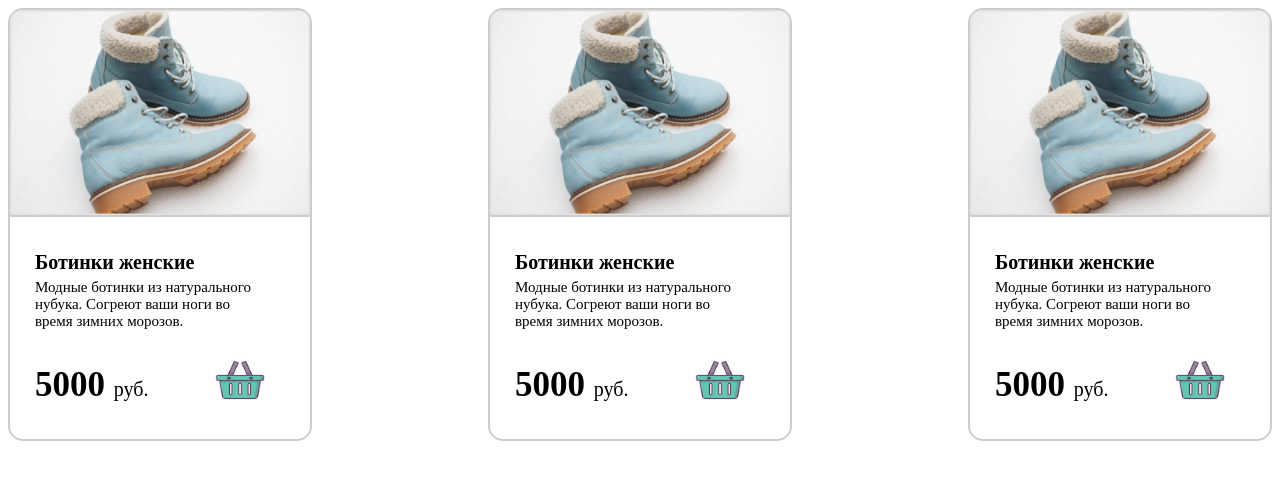
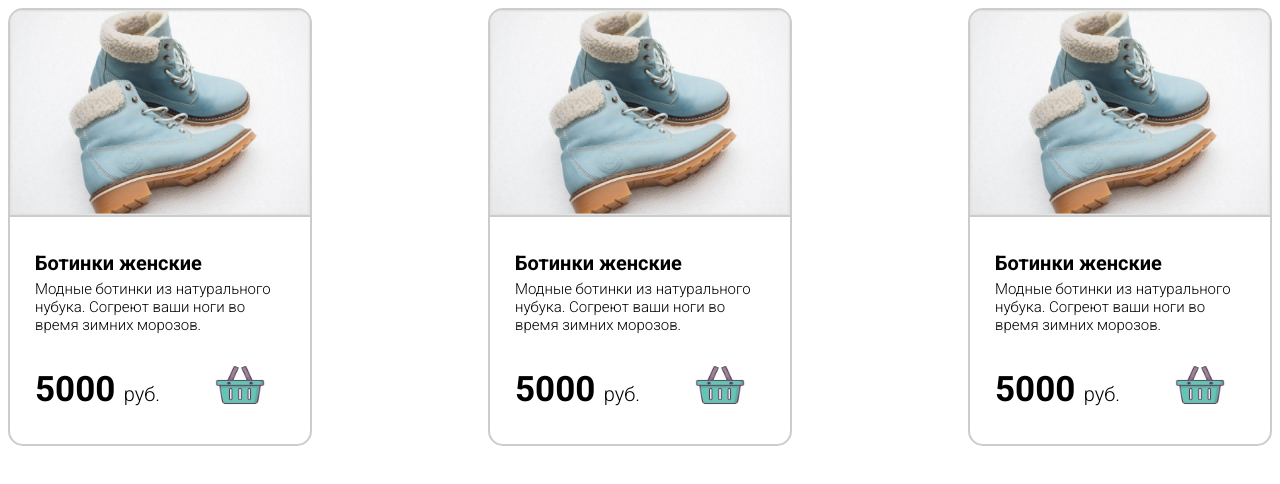
Before and after one commit to Eshes/web, a plain HTML site: page index.html in a window 1280 px wide. Drawn offline with Linux system fonts and the light colour scheme.

Commit message:
second commit

```diff
--- a/css/style.css
+++ b/css/style.css
@@ -1,3 +1,8 @@
+        body {
+            font-family: 'Roboto', sans-serif;
+            font-weight: 300;
+        }
+
         .main {
             display: flex;
             align-items: center;
--- a/index.html
+++ b/index.html
@@ -6,6 +6,7 @@
     <meta name="viewport" content="width=device-width, initial-scale=1.0">
     <title>Shose</title>
     <link rel="stylesheet" href="css/style.css">
+    <link href="https://fonts.googleapis.com/css2?family=Roboto:wght@300;700&display=swap" rel="stylesheet">
 </head>
 
 <body>
```
